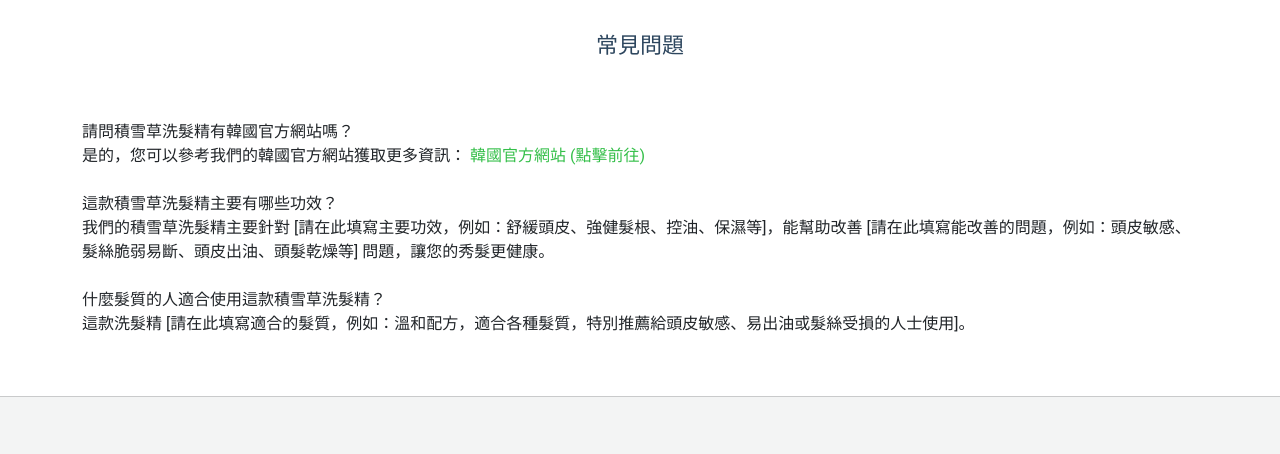
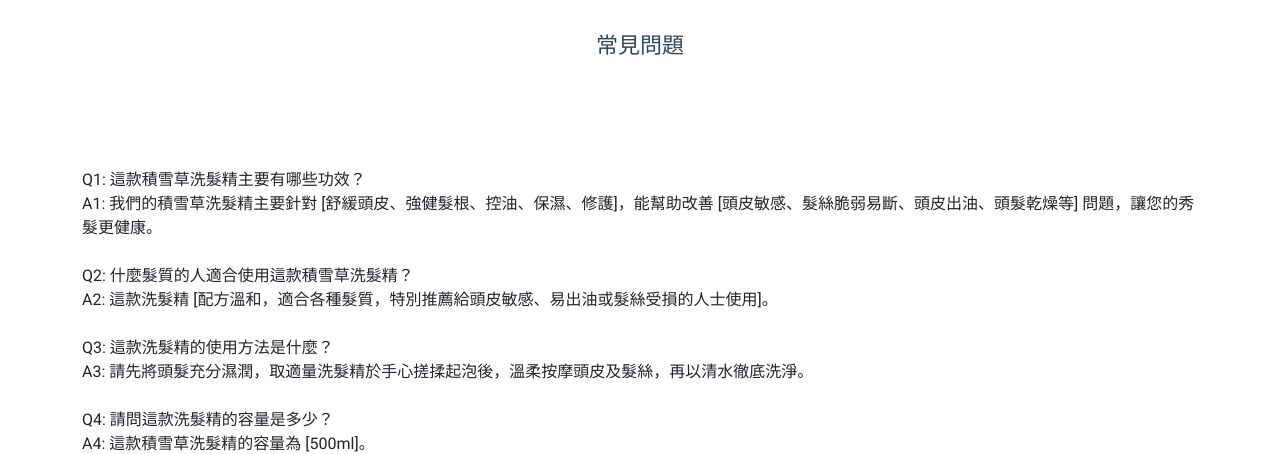
Before and after one commit to BudinMilk/beatrice-shampoo, a plain HTML site: page index.html in a window 1280 px wide. Shown: the part 3210-3664 px from the top of the page. Drawn offline with Linux system fonts and the light colour scheme.

Commit message:
Update index.html

```diff
--- a/index.html
+++ b/index.html
@@ -411,13 +411,30 @@
           <div class="col-12">
             <div class="custom-accordion" id="accordion-faq">
               <div class="accordion-item">
-                請問積雪草洗髮精有韓國官方網站嗎？<br>
-                是的，您可以參考我們的韓國官方網站獲取更多資訊：
-                <a href="https://shsenb.com/main/index.php" target="_blank" rel="noopener noreferrer">韓國官方網站 (點擊前往)</a>
-                <br><br>這款積雪草洗髮精主要有哪些功效？<br>
-                我們的積雪草洗髮精主要針對 [請在此填寫主要功效，例如：舒緩頭皮、強健髮根、控油、保濕等]，能幫助改善 [請在此填寫能改善的問題，例如：頭皮敏感、髮絲脆弱易斷、頭皮出油、頭髮乾燥等] 問題，讓您的秀髮更健康。
-                <br><br>什麼髮質的人適合使用這款積雪草洗髮精？<br>
-                這款洗髮精 [請在此填寫適合的髮質，例如：溫和配方，適合各種髮質，特別推薦給頭皮敏感、易出油或髮絲受損的人士使用]。
+                <!-- Q1: 請問積雪草洗髮精有官方網站嗎？<br>
+                A1: 是的，您可以參考我們的韓國官方網站獲取更多資訊：
+                <a href="https://shsenb.com/main/index.php" target="_blank" rel="noopener noreferrer">韓國官方網站 (點擊前往)</a> -->
+
+                <br><br>
+                Q1: 這款積雪草洗髮精主要有哪些功效？<br>
+                A1: 我們的積雪草洗髮精主要針對 [舒緩頭皮、強健髮根、控油、保濕、修護]，能幫助改善 [頭皮敏感、髮絲脆弱易斷、頭皮出油、頭髮乾燥等] 問題，讓您的秀髮更健康。
+
+                <br><br>
+                Q2: 什麼髮質的人適合使用這款積雪草洗髮精？<br>
+                A2: 這款洗髮精 [配方溫和，適合各種髮質，特別推薦給頭皮敏感、易出油或髮絲受損的人士使用]。
+
+                <br><br>
+                Q3: 這款洗髮精的使用方法是什麼？<br>
+                A3: 請先將頭髮充分濕潤，取適量洗髮精於手心搓揉起泡後，溫柔按摩頭皮及髮絲，再以清水徹底洗淨。
+
+                <br><br>
+                Q4: 請問這款洗髮精的容量是多少？<br>
+                A4: 這款積雪草洗髮精的容量為 [500ml]。
+
+                <br><br>
+                Q5: 在哪裡可以購買到這款積雪草洗髮精？<br>
+                A5: 您可以在下方連結 Line 或是 Facebook 以獲取更詳細的購買資訊。
+                <!-- A7: 您可以在我們的 [請在此列出購買通路，例如：官方網站、合作電商平台、實體門市] 進行購買。請參考我們的 [請在此提供相關連結，例如：銷售據點頁面] 以獲取更詳細的購買資訊。 -->
               </div>
               <!-- .accordion-item -->
             </div>
```
